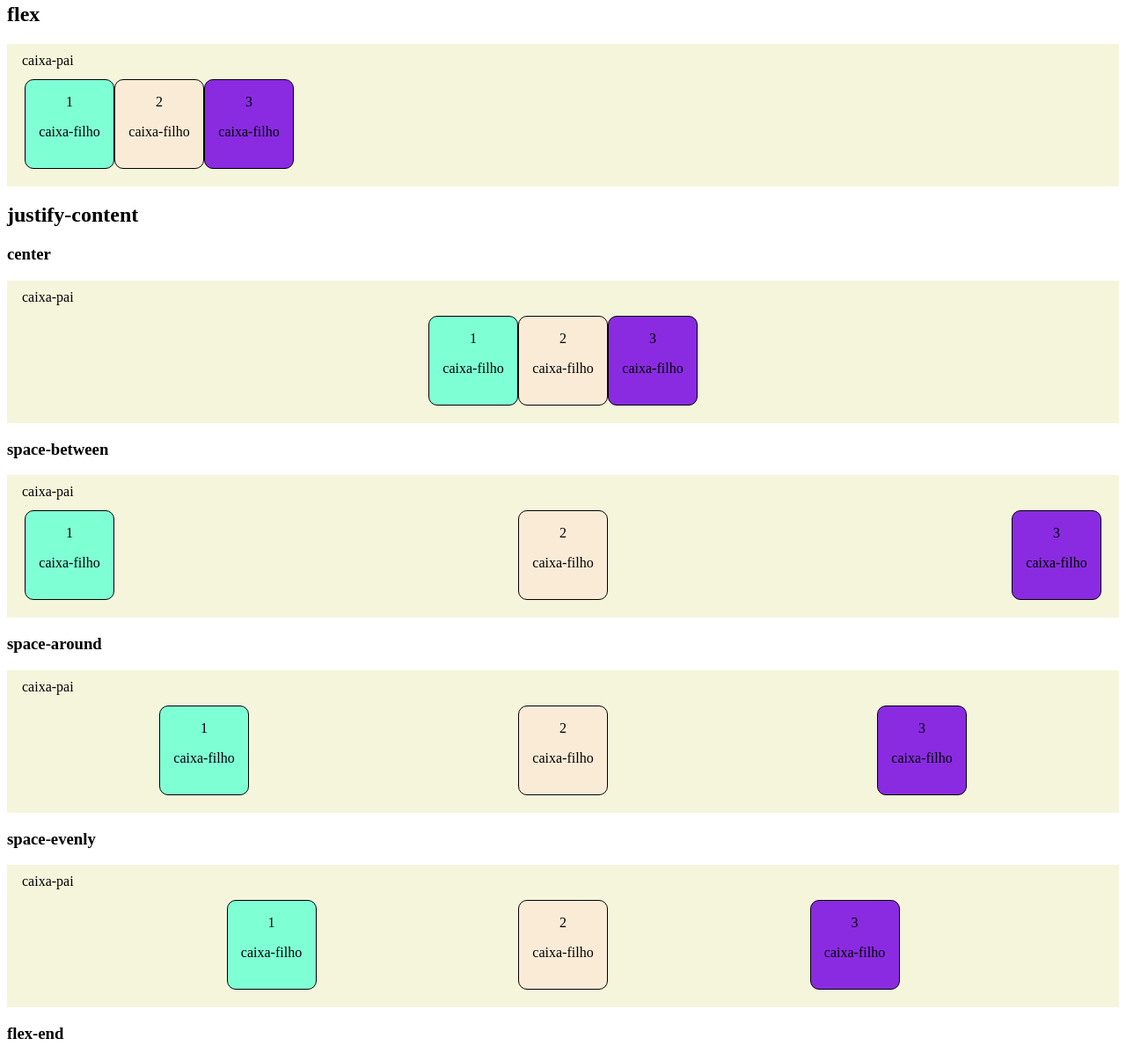
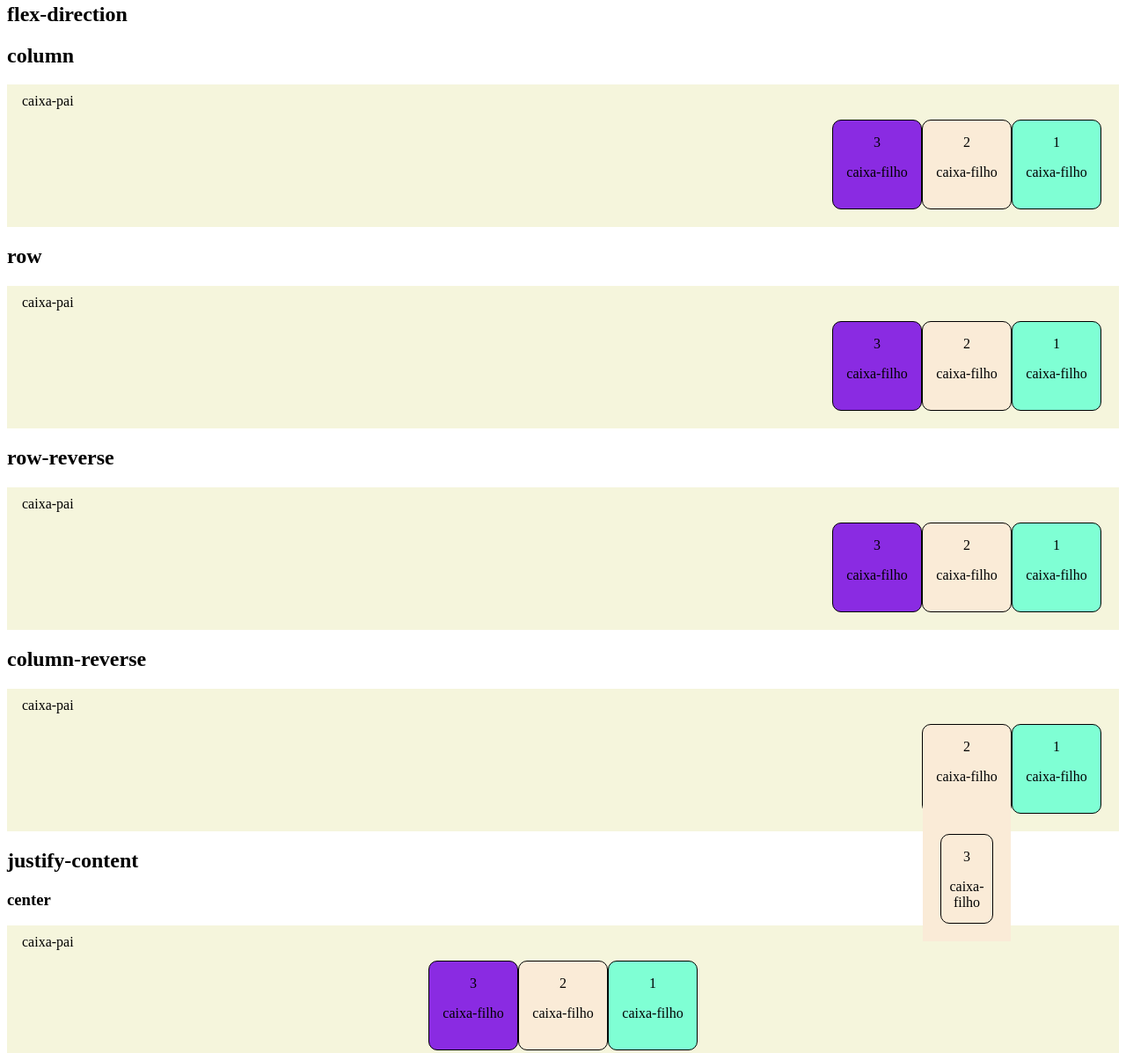
Before and after one commit to vaniacrist/css-flexbox, a plain HTML site: page index.html in a window 1280 px wide. Shown: the part 353-1550 px from the top of the page at 88% size. Drawn offline with Linux system fonts and the light colour scheme.

Commit message:
aprendendo propriedades do flexbox

```diff
--- a/index.html
+++ b/index.html
@@ -37,9 +37,35 @@
 
 
     </section>
+
     <section class="propert-section">
-    <h2 class="propert-title">flex</h2>
+        <h2 class="propert-title">flex-direction</h2>
         <p class="property-explanatio"></p>
+
+        <section class="column">
+            <h2>column</h2>
+            <div class="parent-box">
+
+                <p>caixa-pai</p>
+
+                <div class="child-box">
+                    <p>1</p>
+                    <p>caixa-filho</p>
+                </div>
+
+                <div class="child-box">
+                    <p>2</p>
+                    <p>caixa-filho</p>
+                </div>
+
+                <div class="child-box">
+                    <p>3</p>
+                    <p>caixa-filho</p>
+                </div>
+        </section>
+
+        <section class="row">
+            <h2>row</h2>
             <div class="parent-box">
                 <p>caixa-pai</p>
 
@@ -57,15 +83,55 @@
                     <p>3</p>
                     <p>caixa-filho</p>
                 </div>
+        </section>
 
+        <section class="row-reverse">
+            <h2>row-reverse</h2>
+            <div class="parent-box">
+                <p>caixa-pai</p>
 
+                <div class="child-box">
+                    <p>1</p>
+                    <p>caixa-filho</p>
+                </div>
+
+                <div class="child-box">
+                    <p>2</p>
+                    <p>caixa-filho</p>
+                </div>
+
+                <div class="child-box">
+                    <p>3</p>
+                    <p>caixa-filho</p>
+                </div>
         </section>
-    <section class="propert-section" id="justify-content">
-        <h2 class="propert-title">justify-content</h2>
 
 
 
-        <p class="propert-explanatio">
+        <section class="column-reverse">
+            <h2>column-reverse</h2>
+            <div class="parent-box">
+                <p>caixa-pai</p>
+
+                <div class="child-box">
+                    <p>1</p>
+                    <p>caixa-filho</p>
+                </div>
+
+                <div class="child-box">
+                    <p>2</p>
+                    <p>caixa-filho</p>
+
+                    <div class="parent-box">
+                        <div class="child-box">
+                            <p>3</p>
+                            <p>caixa-filho</p>
+                        </div>
+        </section>
+
+        <section class="propert-section">
+            <h2 class="propert-title">justify-content</h2>
+            <p class="propert-explanatio"></p>
 
             <section class="jc-center">
                 <h3>center</h3>
--- a/style.css
+++ b/style.css
@@ -13,11 +13,28 @@
     display:flex;
     background-color: beige;
     padding: 40px 20px 20px 20px;
+}
 
-
-
+.parent-box {
+    display: flex;
+    flex-direction: column;
 
 }
+
+.parent-box {
+    display: flex;
+    flex-direction: column-reverse;
+
+}
+.parent-box {
+    display: flex;
+    flex-direction: row;
+}
+.parent-box {
+    display: flex;
+    flex-direction: row-reverse;
+}
+
 .parent-box > p {
     position:absolute;
     margin-top: -30px;
```
Lines whose indentation alone changed are shown as unchanged.
